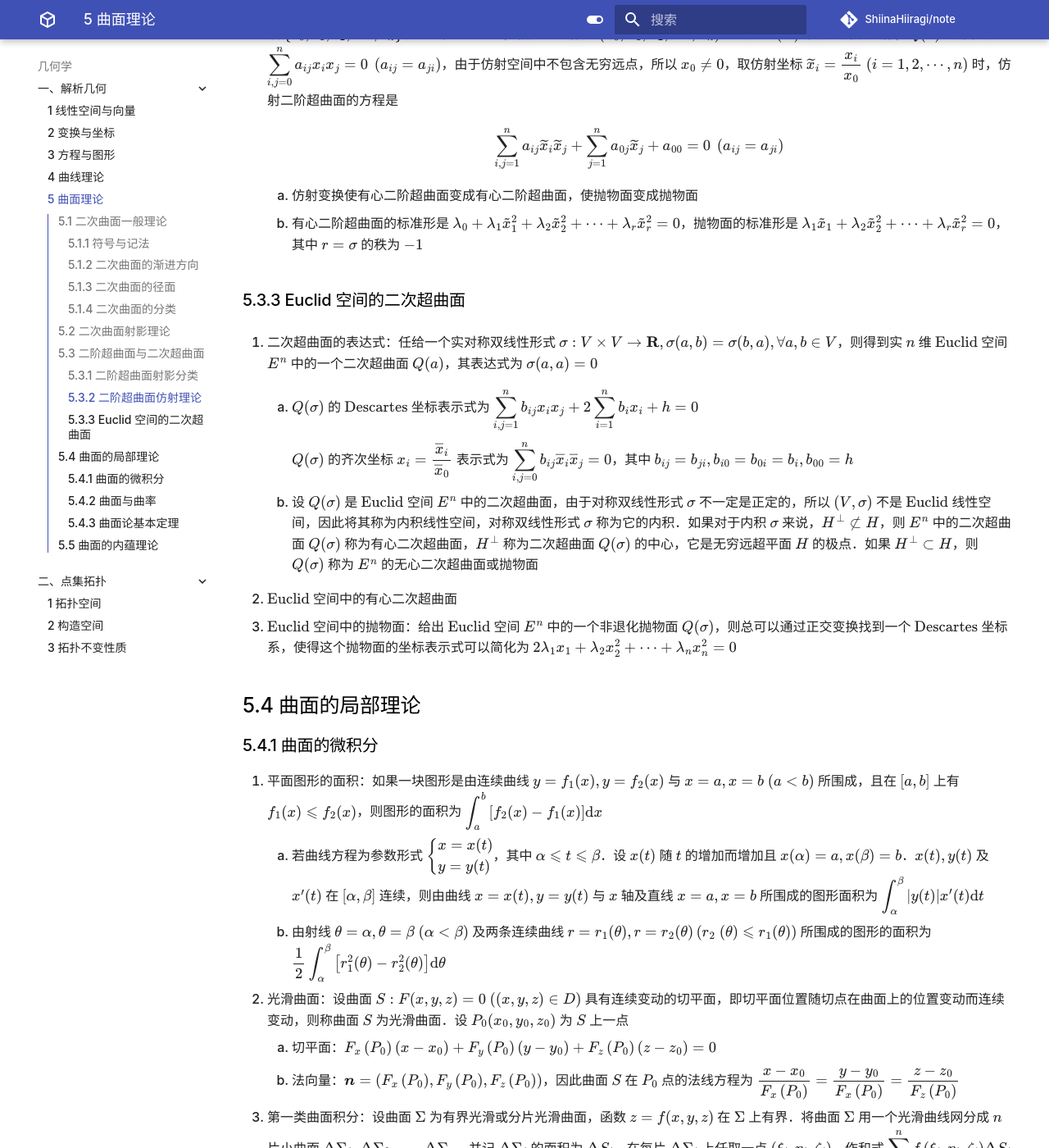
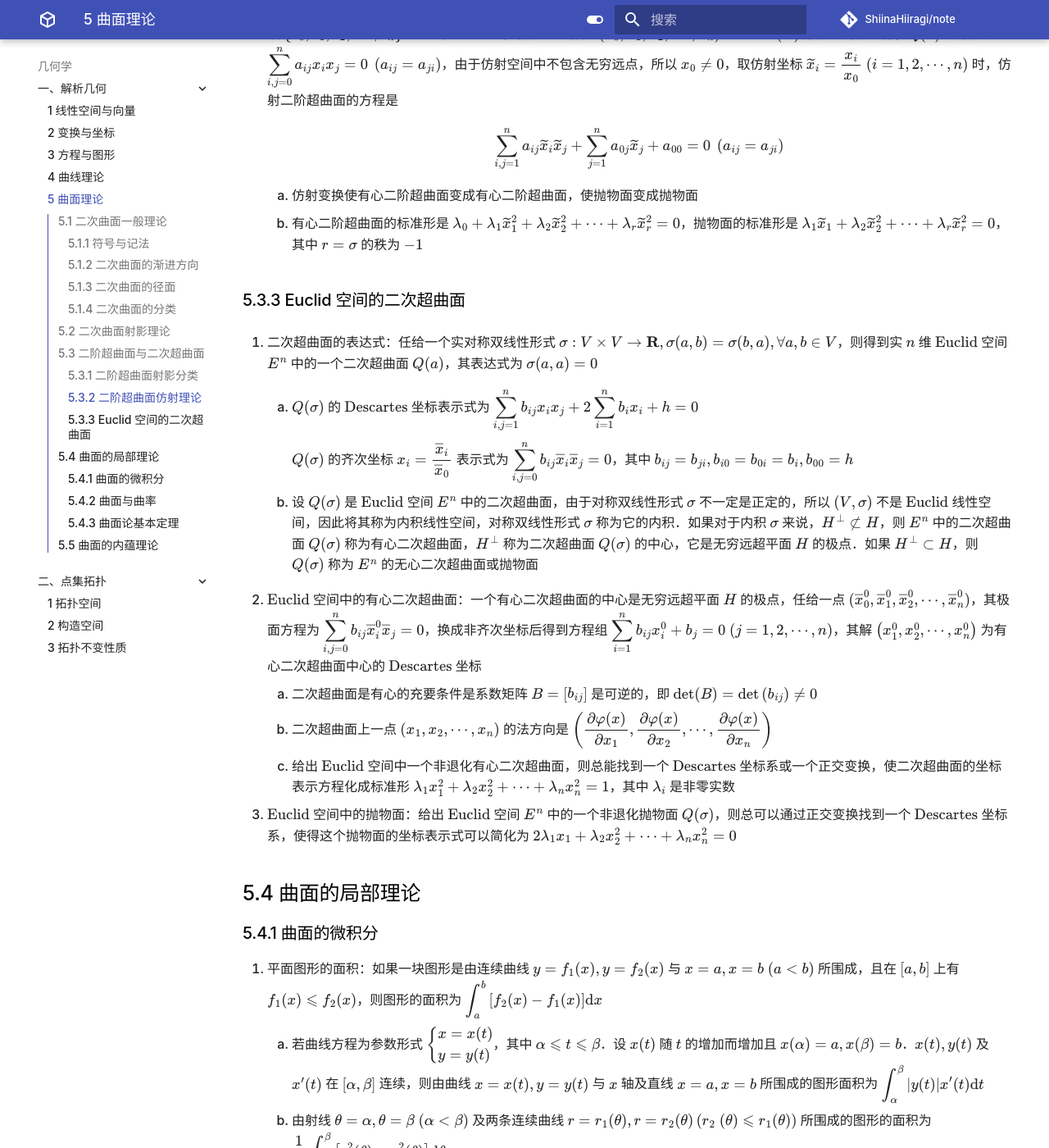
Before and after one commit to ShiinaHiiragi/note, an MkDocs documentation site: the page built from docs/top/anly/surf.md, in a window 1280 px wide and 1400 px high, scrolled down 9108 px. Shown: the whole window at 82% size. Built offline with MkDocs 1.6.1 and Material for MkDocs 9.7.7, drawn with Linux system fonts in a browser that asks for light colours; comment, search, counter and statistics services are not loaded.

Commit message:
complete hyper

```diff
--- a/docs/top/anly/surf.md
+++ b/docs/top/anly/surf.md
@@ -334,7 +334,7 @@
     $$
 
     1. 仿射变换使有心二阶超曲面变成有心二阶超曲面，使抛物面变成抛物面
-    2. 有心二阶超曲面的标准形是 $\lambda_0+\lambda_1 \tilde{x}_1^2+\lambda_2 \tilde{x}_2^2+\cdots+\lambda_r \tilde{x}_r^2=0$，抛物面的标准形是 $\lambda_1 \tilde{x}_1+\lambda_2 \tilde{x}_2^2+\cdots+\lambda_r \tilde{x}_r^2=0$，其中 $r=\sigma$ 的秩为 $-1$
+    2. 有心二阶超曲面的标准形是 $\lambda_0+\lambda_1 \widetilde{x}_1^2+\lambda_2 \widetilde{x}_2^2+\cdots+\lambda_r \widetilde{x}_r^2=0$，抛物面的标准形是 $\lambda_1 \widetilde{x}_1+\lambda_2 \widetilde{x}_2^2+\cdots+\lambda_r \widetilde{x}_r^2=0$，其中 $r=\sigma$ 的秩为 $-1$
 
 ### 5.3.3 Euclid 空间的二次超曲面
 1. 二次超曲面的表达式：任给一个实对称双线性形式 $\sigma: V \times V \rightarrow \mathbf{R}, \sigma(a, b)=\sigma(b, a), \forall a, b \in V$，则得到实 $n$ 维 $\text{Euclid}$ 空间 $E^n$ 中的一个二次超曲面 $Q(a)$，其表达式为 $\sigma(a, a)=0$
@@ -344,7 +344,10 @@
 
     2. 设 $Q(\sigma)$ 是 $\text{Euclid}$ 空间 $E^n$ 中的二次超曲面，由于对称双线性形式 $\sigma$ 不一定是正定的，所以 $(V, \sigma)$ 不是 $\text{Euclid}$ 线性空间，因此将其称为内积线性空间，对称双线性形式 $\sigma$ 称为它的内积．如果对于内积 $\sigma$ 来说，$H^{\perp} \not \subset H$，则 $E^n$ 中的二次超曲面 $Q(\sigma)$ 称为有心二次超曲面，$H^{\perp}$ 称为二次超曲面 $Q(\sigma)$ 的中心，它是无穷远超平面 $H$ 的极点．如果 $H^{\perp} \subset H$，则 $Q(\sigma)$ 称为 $E^n$ 的无心二次超曲面或抛物面
 
-2. $\text{Euclid}$ 空间中的有心二次超曲面
+2. $\text{Euclid}$ 空间中的有心二次超曲面：一个有心二次超曲面的中心是无穷远超平面 $H$ 的极点，任给一点 $(\overline{x}_0^0, \overline{x}_1^0, \overline{x}_2^0, \cdots, \overline{x}_n^0)$，其极面方程为 ${\displaystyle \sum_{i, j=0}^n b_{i j} \overline{x}_i^0 \overline{x}_j=0}$，换成非齐次坐标后得到方程组 ${\displaystyle \sum_{i=1}^n b_{i j} x_i^0+b_j=0 \ (j=1,2, \cdots, n)}$，其解 $\left(x_1^0, x_2^0, \cdots, x_n^0\right)$ 为有心二次超曲面中心的 $\text{Descartes}$ 坐标
+    1. 二次超曲面是有心的充要条件是系数矩阵 $B=\begin{bmatrix} b_{i j} \\ \end{bmatrix}$ 是可逆的，即 $\operatorname{det}(B)=\operatorname{det}\left(b_{i j}\right) \neq 0$
+    2. 二次超曲面上一点 $\left(x_1, x_2, \cdots, x_n\right)$ 的法方向是 $\left(\dfrac{\partial \varphi(x)}{\partial x_1}, \dfrac{\partial \varphi(x)}{\partial x_2}, \cdots, \dfrac{\partial \varphi(x)}{\partial x_n}\right)$
+    3. 给出 $\text{Euclid}$ 空间中一个非退化有心二次超曲面，则总能找到一个 $\text{Descartes}$ 坐标系或一个正交变换，使二次超曲面的坐标表示方程化成标准形 $\lambda_1 x_1^2+\lambda_2 x_2^2+\cdots+\lambda_n x_n^2=1$，其中 $\lambda_i$ 是非零实数
 3. $\text{Euclid}$ 空间中的抛物面：给出 $\text{Euclid}$ 空间 $E^n$ 中的一个非退化抛物面 $Q(\sigma)$，则总可以通过正交变换找到一个 $\text{Descartes}$ 坐标系，使得这个抛物面的坐标表示式可以简化为 $2 \lambda_1 x_1+\lambda_2 x_2^2+\cdots+\lambda_n x_n^2=0$
 
 ## 5.4 曲面的局部理论
```
